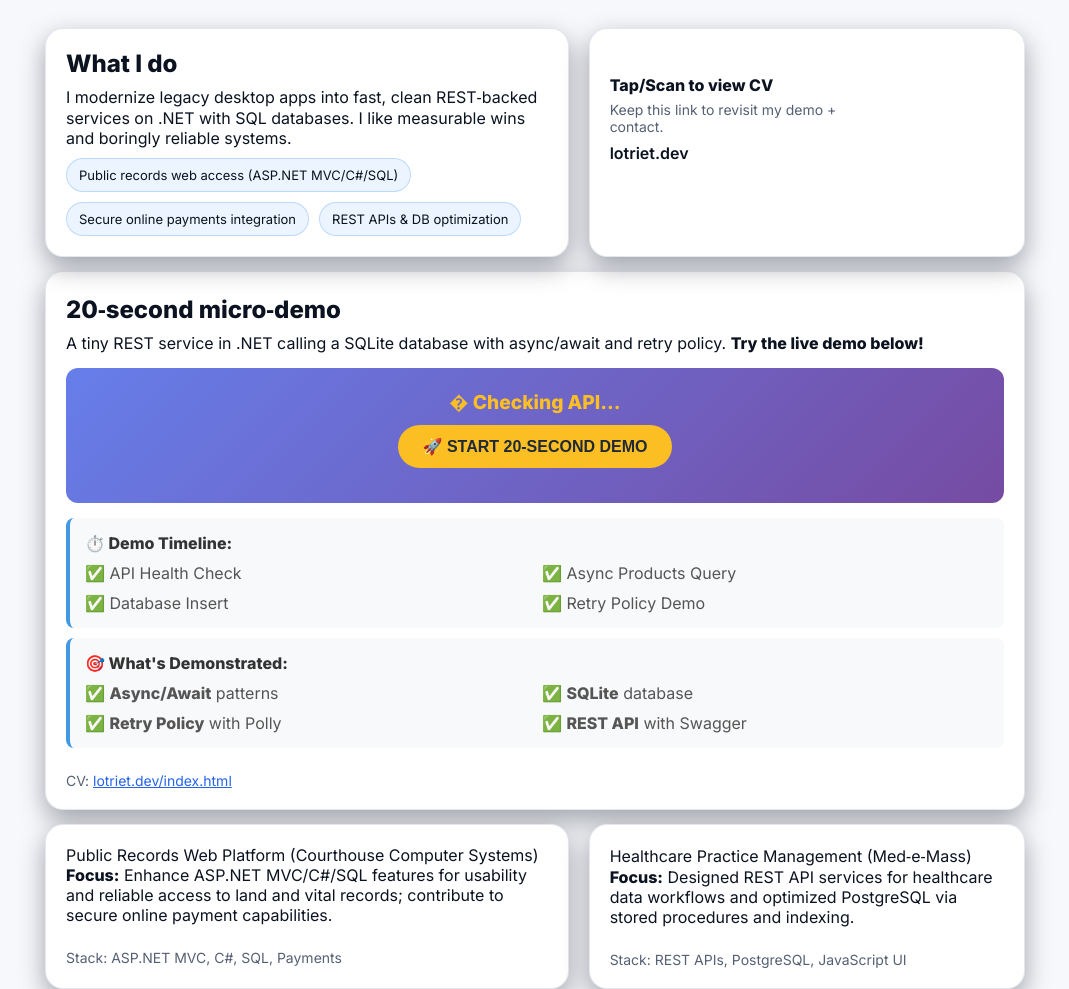
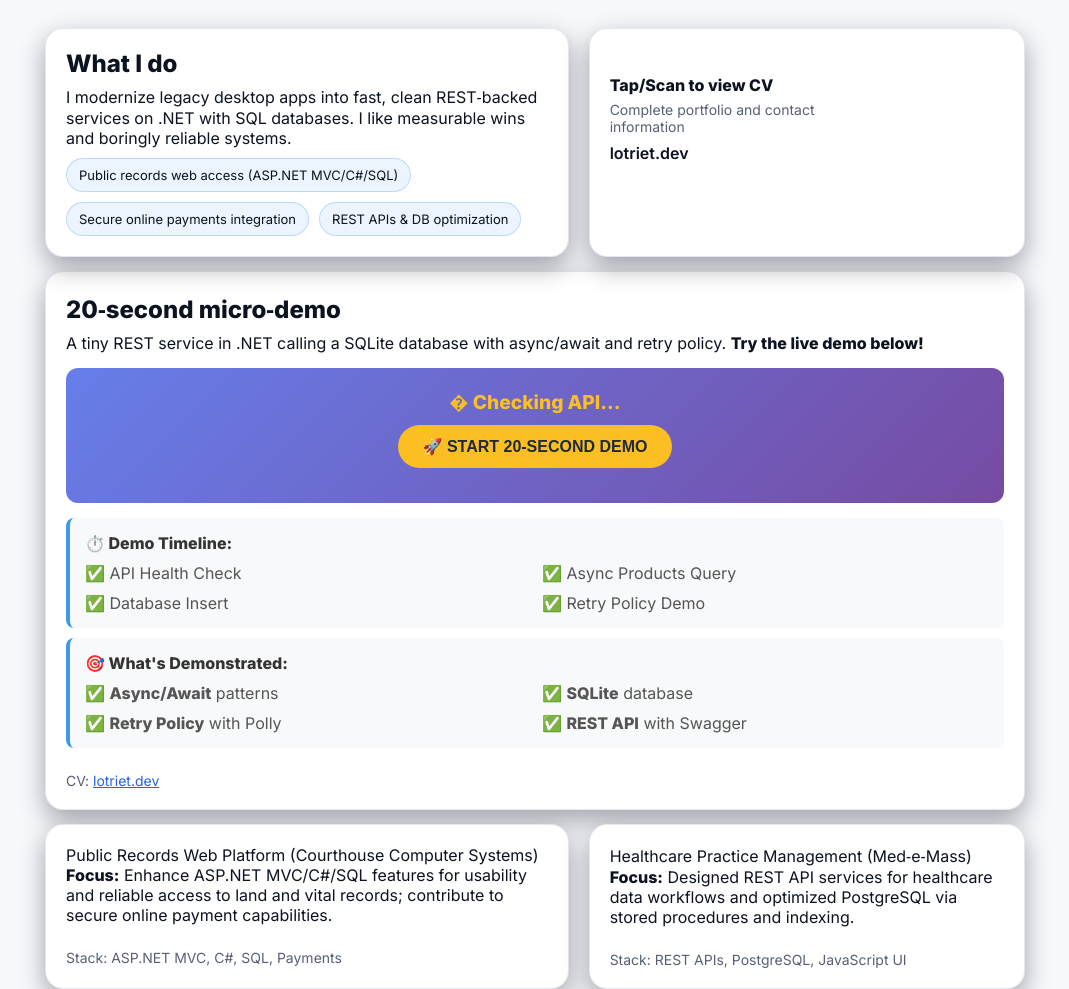
Before and after one commit to lotriet/jobfair-site, a plain HTML site: page wwwroot/portfolio.html in a window 1280 px wide. Shown: the part 222-1211 px from the top of the page, without its empty margins (105-1174 px from the left). Drawn offline with Linux system fonts and the light colour scheme; no server answers.

Commit message:
Clean up portfolio text and CV links for professional presentation

```diff
--- a/wwwroot/portfolio.html
+++ b/wwwroot/portfolio.html
@@ -80,7 +80,7 @@
                 Tap/Scan to view CV
               </div>
               <div style="font-size: 14px; color: var(--muted)">
-                Keep this link to revisit my demo + contact.
+                Complete portfolio and contact information
               </div>
               <div id="shortUrl" style="margin-top: 8px; font-weight: 600">
                 lotriet.dev/index.html
@@ -229,11 +229,8 @@
         </div>
         <div class="foot">
           CV:
-          <a
-            href="https://lotriet.dev/index.html"
-            target="_blank"
-            rel="noopener"
-            >lotriet.dev/index.html</a
+          <a href="https://lotriet.dev" target="_blank" rel="noopener"
+            >lotriet.dev</a
           >
         </div>
       </section>
```
